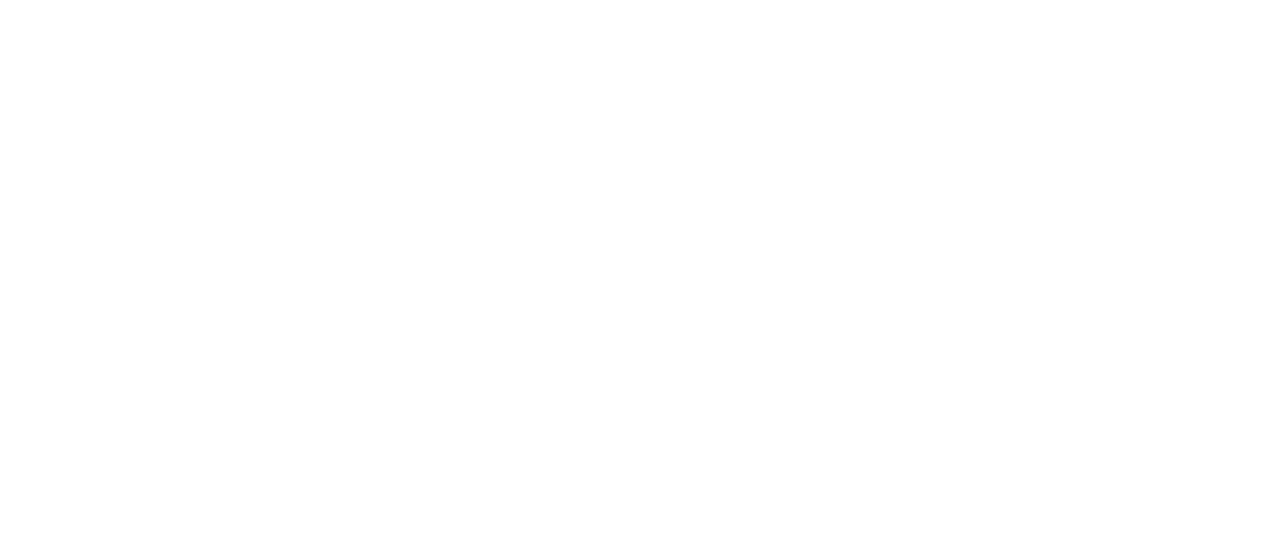
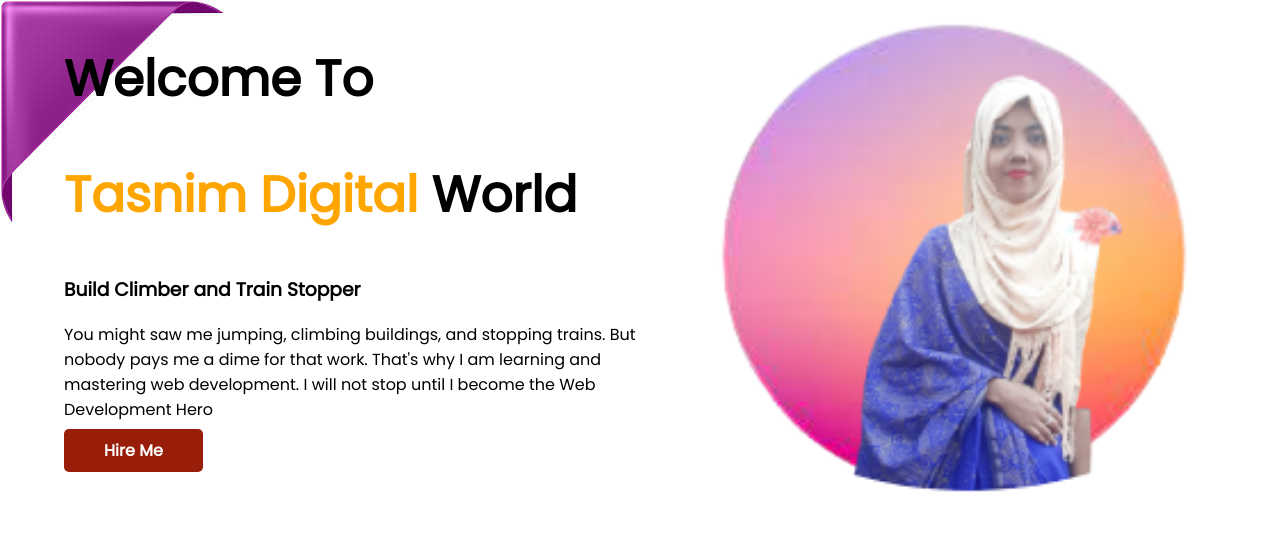
Before and after one commit to TasnimSultana/developer-protfolio, a plain HTML site: page index.html in a window 1280 px wide. Drawn offline with Linux system fonts and the light colour scheme.

Commit message:
top banner added

```diff
--- a/index.html
+++ b/index.html
@@ -1,13 +1,39 @@
 <!DOCTYPE html>
 <html lang="en">
+
 <head>
     <meta charset="UTF-8">
     <meta http-equiv="X-UA-Compatible" content="IE=edge">
     <meta name="viewport" content="width=device-width, initial-scale=1.0">
     <title>Tasnim protfolio</title>
+    <link rel="preconnect" href="https://fonts.googleapis.com">
+    <link rel="preconnect" href="https://fonts.gstatic.com" crossorigin>
+    <link href="https://fonts.googleapis.com/css2?family=Poppins&display=swap" rel="stylesheet">
     <link rel="stylesheet" href="style.css">
 </head>
+
 <body>
+    <section class="top-banner">
+        <div class="half-width">
+            <h1>Welcome To</h1>
+            <h1> <span class="orange-color">Tasnim Digital</span> World</h1>
+            <h3>Build Climber and Train Stopper</h3>
+            <p>You might saw me jumping, climbing buildings, and stopping trains. But nobody pays me a dime for that
+                work. That's why I am learning and mastering web development. I will not stop until I become the Web
+                Development Hero</p>
+            <a class="link-button" target="_blank" href="http://linkdin.com/company/programminghero">Hire Me</a>
+        </div>
+
+        <div class="half-width">
+            <img src="bg-image/download__3_-removebg-preview (1).png" alt="">
+        </div>
+    </section>
+
+
+
+
+
 
 </body>
+
 </html>
--- a/style.css
+++ b/style.css
@@ -0,0 +1,35 @@
+body{
+    font-family: 'Poppins', sans-serif;
+    margin: 0%;
+}
+
+h1{
+    font-size: 50px;
+}
+
+.orange-color{
+    color: orange;
+}
+section{
+    display: flex;
+}
+.half-width{
+    width: 50%;
+    padding-left: 5%;
+}
+.half-width img{
+    width: 500px;
+    padding-right: 5%;
+}
+.link-button{
+    text-decoration: none;
+    background-color: rgb(153, 30, 9);
+    color: white;
+    font-weight: 700;
+    padding: 10px 40px;
+    border-radius: 5px;
+}
+.top-banner{
+    background-image: url(bg-image/images.jpg);
+    background-repeat: no-repeat;
+}
```
Also changed, not shown: Saved Pictures/WhatsApp Image 2021-11-12 at 10.07.34 PM.jpeg (added), Saved Pictures/WhatsApp Image 2021-11-30 at 11.35.17 AM.jpeg (added), Saved Pictures/WhatsApp Image 2021-11-30 at 11.35.19 AM.jpeg (added), Saved Pictures/WhatsApp Image 2021-11-30 at 11.35.20 AM.jpeg (added), bg-image/378-3788500_-gradient-fade-colorful-colourful-circle-background-circle.png (added), bg-image/download (3).jpg (added), bg-image/download__3_-removebg-preview (1).png (added), bg-image/images.jpg (added), bg-image/images.png (added), 1 other file.
